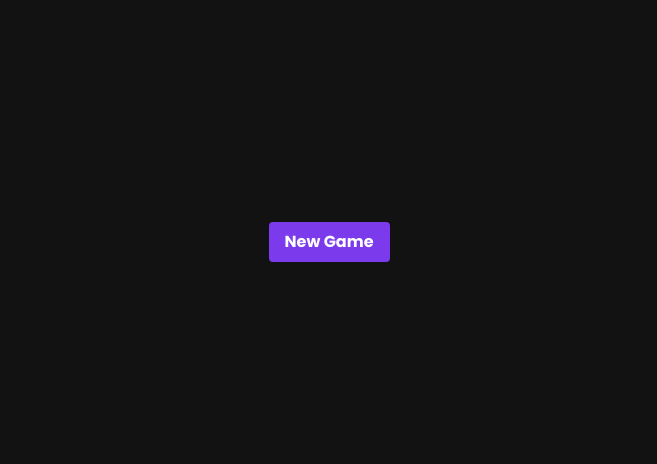
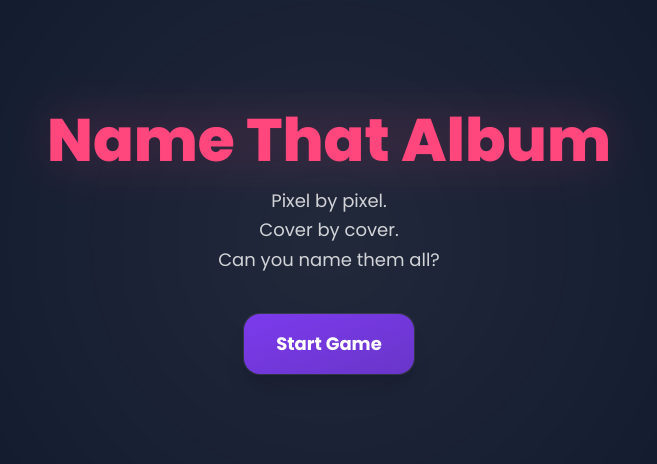
Before and after one commit to sarotnem/name-that-album, a Next.js app: page / in a window 1280 px wide. Shown: the part 158-622 px from the top of the page, without its empty margins (311-968 px from the left). Built offline with nearby package versions, Linux system fonts and the light colour scheme.

Commit message:
feat: Overhaul start page and motion when loading game page

```diff
--- a/src/app/globals.css
+++ b/src/app/globals.css
@@ -46,3 +46,9 @@ body {
   background: var(--background);
   color: var(--foreground);
 }
+
+.bg-radial-spotlight {
+  background: radial-gradient(circle at center, rgba(255,255,255,0.08), transparent 75%);
+  filter: blur(10px);
+  z-index: 0;
+}
--- a/src/app/page.tsx
+++ b/src/app/page.tsx
@@ -1,13 +1,51 @@
-import Link from 'next/link';
+'use client';
+
+import { useRouter } from 'next/navigation';
+import { motion } from 'framer-motion';
 
 export default function Home() {
+  const router = useRouter();
+
   return (
-    <div className="grid grid-rows-[20px_1fr_20px] items-center justify-items-center min-h-screen p-8 pb-20 gap-16 sm:p-20">
-      <main className="flex flex-col gap-8 row-start-2 items-center sm:items-start">
-        <button className="bg-primary hover:bg-secondary text-white font-bold py-2 px-4 rounded cursor-pointer">
-          <Link href="/game">New Game</Link>
-        </button>
-      </main>
+    <div className="relative flex flex-col items-center justify-center min-h-screen bg-slate-900 text-foreground overflow-hidden">
+      <div className="absolute inset-0 bg-radial-spotlight pointer-events-none" />
+
+      <motion.h1
+        initial={{ opacity: 0, y: -20 }}
+        animate={{ opacity: 1, y: 0 }}
+        transition={{ duration: 0.8 }}
+        className="text-5xl md:text-6xl font-extrabold text-accent text-center relative"
+      >
+        <span className="relative z-10">Name That Album</span>
+        <span className="absolute inset-0 blur-[22px] opacity-10 bg-accent"></span>
+      </motion.h1>
+
+      <motion.p
+        initial={{ opacity: 0, y: 10 }}
+        animate={{ opacity: 1, y: 0 }}
+        transition={{ duration: 0.8, delay: 0.3 }}
+        className="mt-4 text-white/80 text-center max-w-lg text-lg leading-relaxed"
+      >
+        Pixel by pixel.
+        <br />
+        Cover by cover.
+        <br />
+        Can you name them all?
+      </motion.p>
+
+      <motion.button
+        initial={{ opacity: 0 }}
+        animate={{ opacity: 1 }}
+        transition={{ duration: 0.8, delay: 0.8 }}
+        whileHover={{ scale: 1.05 }}
+        whileTap={{ scale: 0.95 }}
+        className="mt-10 px-8 py-4 rounded-2xl shadow-xl ring-1 ring-white/10 transition cursor-pointer
+                   bg-gradient-to-br from-primary to-primary/80 hover:from-primary/80 hover:to-primary/60
+                   text-white font-bold text-lg relative overflow-hidden"
+        onClick={() => router.push('/game')}
+      >
+        Start Game
+      </motion.button>
     </div>
   );
 }
--- a/src/components/Game/Game.tsx
+++ b/src/components/Game/Game.tsx
@@ -12,6 +12,7 @@ import { useRouter } from 'next/navigation';
 import FiftyFifty from './FiftyFifty';
 import { isFuzzyMatch } from '@/utils/fuzzy-match';
 import WinCelebration from './WinCelebration';
+import { motion } from 'framer-motion';
 
 type GameProps = {
   album: GameAlbum;
@@ -67,7 +68,12 @@ export default function Game({ album, alternativeTitle }: GameProps) {
   };
 
   return (
-    <div className="w-full max-w-5xl">
+    <motion.div
+      initial={{ opacity: 0, y: -20, scale: 0.7 }}
+      animate={{ opacity: 1, y: 0, scale: 1 }}
+      transition={{ duration: 0.5 }}
+      className="w-full max-w-5xl"
+    >
       { gameStatus === 'won' && <WinCelebration />}
       Album:
       {' '}
@@ -110,6 +116,6 @@ export default function Game({ album, alternativeTitle }: GameProps) {
           <Guesses />
         </div>
       </div>
-    </div>
+    </motion.div>
   );
 }
```
